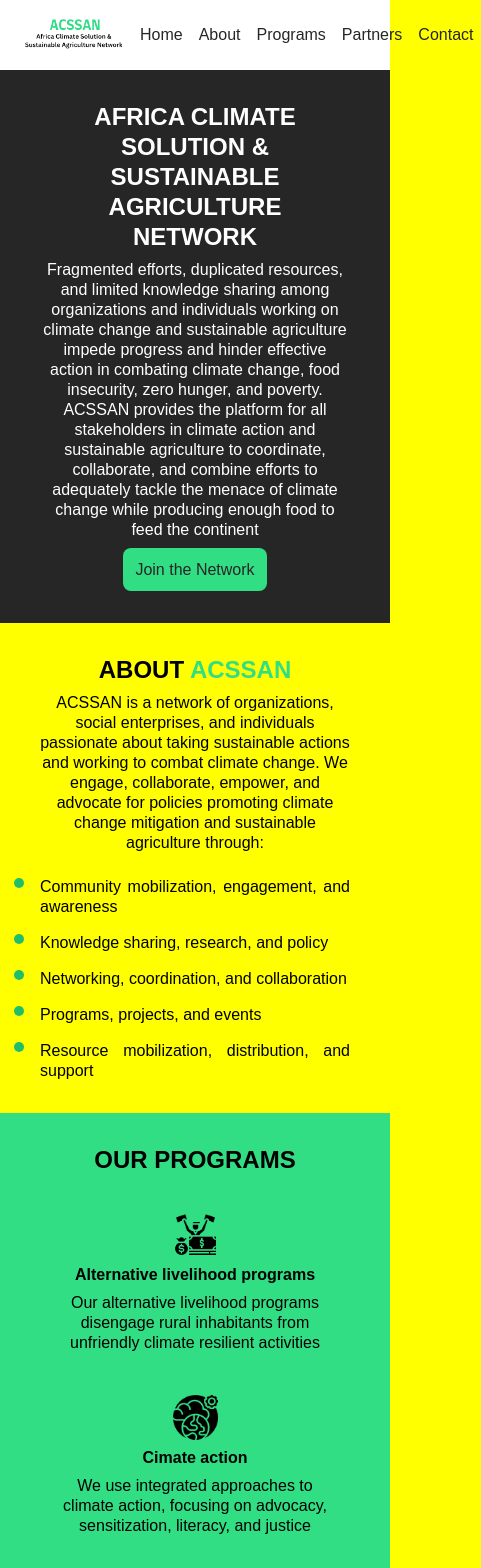
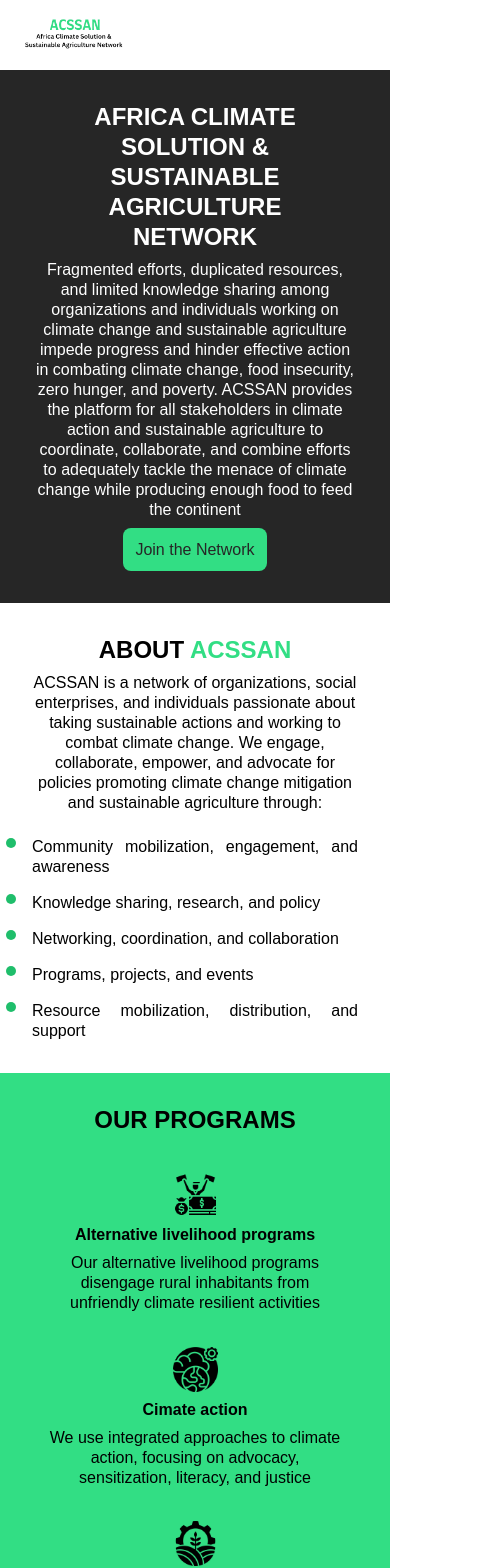
Before and after one commit to AmoroBG/sateconsult-website, a React (Vite) app: page / in a window 390 px wide. Shown: the top 1568 px of the page, 481 px wide, since content can reach past the window. Built offline with nearby package versions, Linux system fonts and the light colour scheme.

Commit message:
Add media queries for mobile phones

```diff
--- a/src/index.css
+++ b/src/index.css
@@ -353,23 +353,10 @@
 
 /* Extra small devices (phones, 576px and down) */
 @media only screen and (max-width: 576px) {
-  body {
-      font-size: 1rem;
-      background-color: yellow;
-    }
-
     /* Utility Classes */
-    a {
-      padding: 0.5rem;
-    }
-
     h1,
     h2 {
-      margin: 0 2rem;
-    }
-
-    button {
-      font-size: 1rem;
+      margin: 0 1rem;
     }
 
     .hero,
@@ -378,11 +365,7 @@
     .partners,
     .contact,
     .blog {
-      padding: 2rem 2.5rem;
-    }
-
-    img {
-      width: 45px;
+      padding: 2rem;
     }
 
     /* Header and Footer */
@@ -390,24 +373,14 @@
     .logo {
       width: 100px;
     }
-
-    /* Hero Section */
-    section.hero,
-    section.about {
-      gap: 0.5rem;
+    ul.menu{
+      display: none;
     }
 
     /* Programs */
     section .program-lists {
-      gap: 1rem;
-      flex-direction: column;
+      gap: 0.5rem;
 
-    }
-
-
-    /* Partners */
-    section .partners-logos img {
-      width: 100px;
     }
 
 }
```
